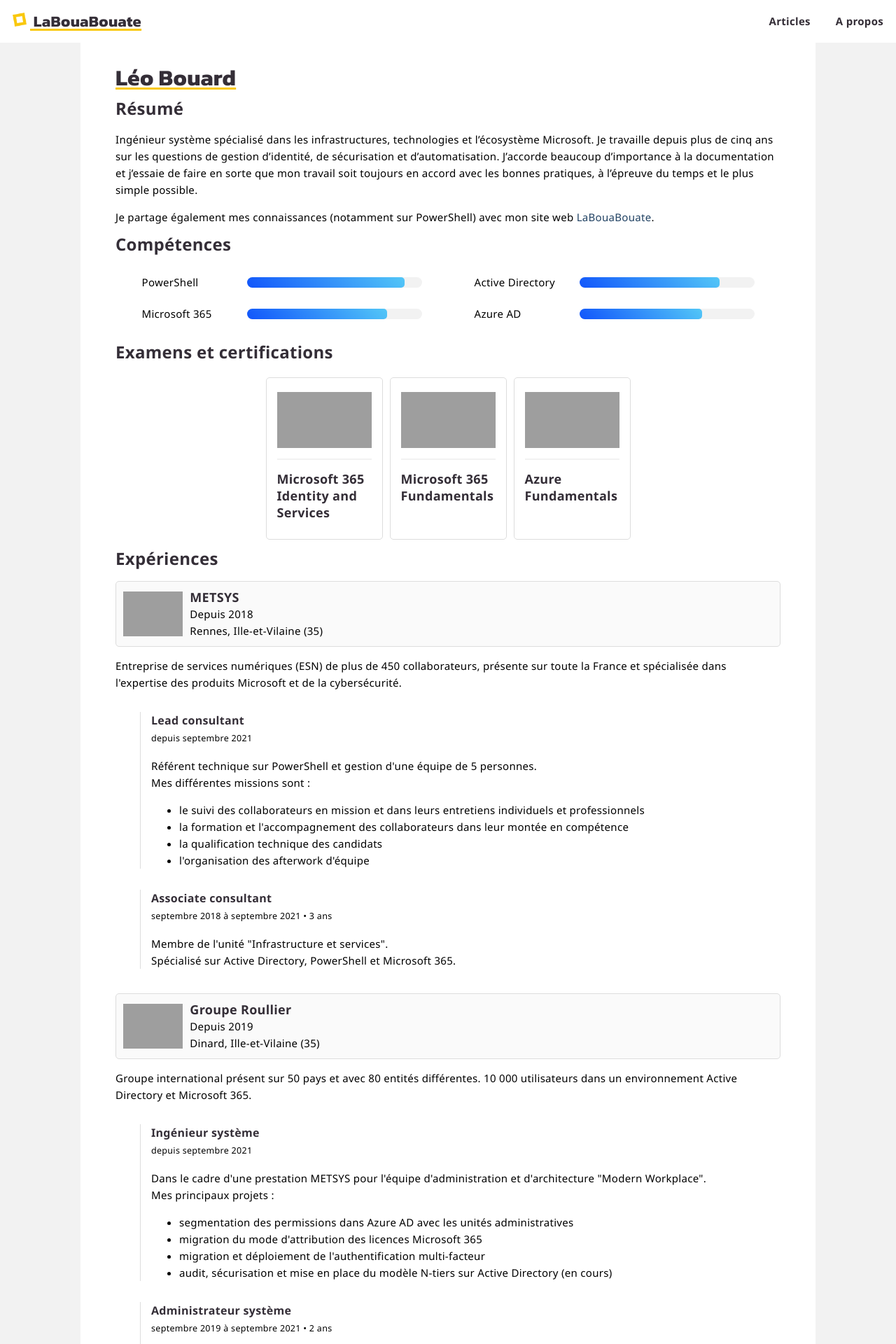
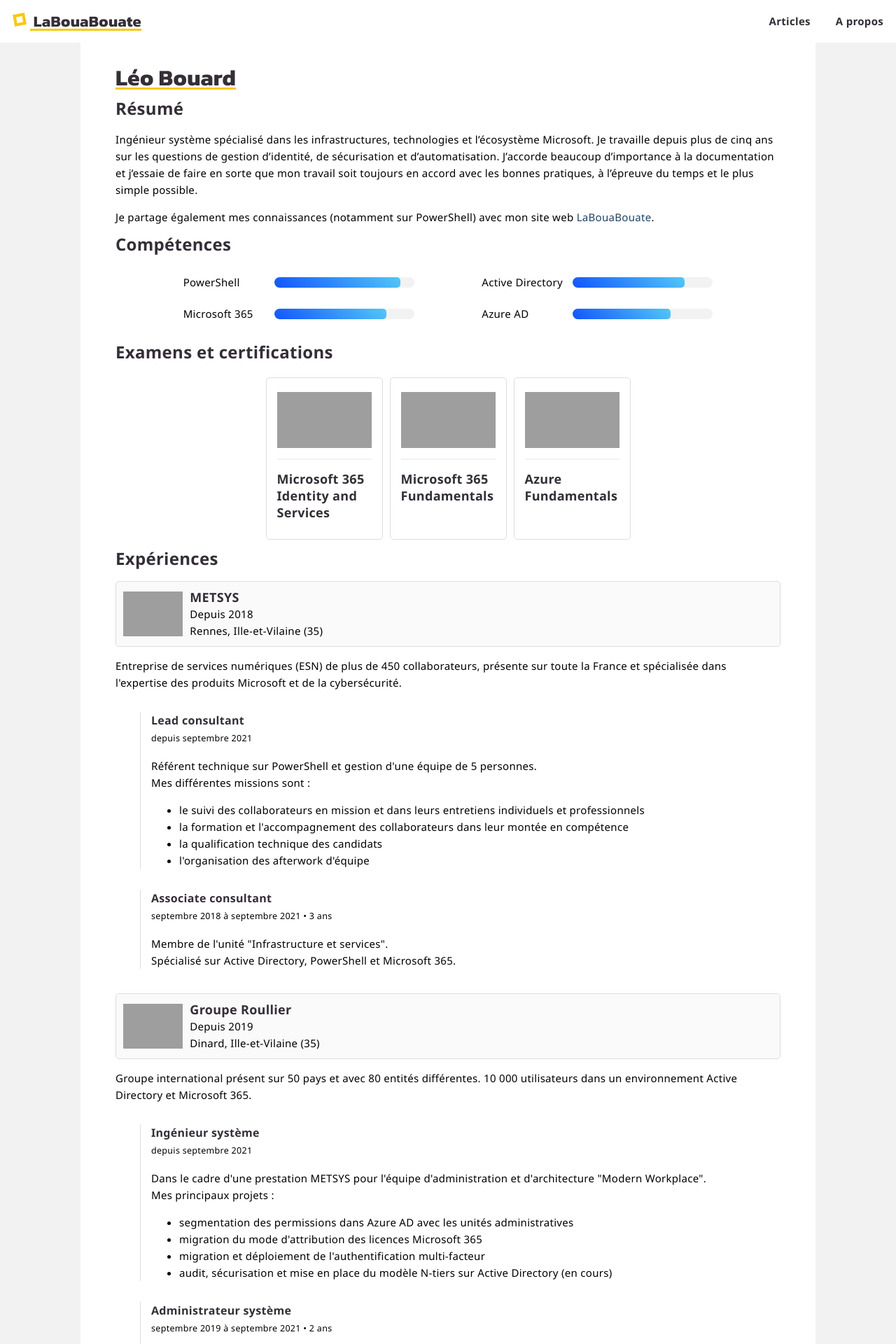
Before and after one commit to leobouard/leobouard.github.io, a Jekyll site: the page built from cv.md, in a window 1280 px wide. Shown: the top 1920 px of the page at 70% size. Built offline with Jekyll 4.4.1, drawn with Linux system fonts in a browser that asks for light colours; some web fonts are replaced; grey boxes are pictures that could not be loaded.

Commit message:
Update cv.scss

```diff
--- a/assets/css/cv.scss
+++ b/assets/css/cv.scss
@@ -64,7 +64,7 @@
     margin: 20px 0px;
     display: flex;
     flex-wrap: wrap;
-    justify-content: space-around;
+    justify-content: space-evenly;
 }
 
 .skill {
@@ -74,7 +74,7 @@
 }
 
 .skill > span {
-    width: 150px;
+    width: 130px;
     height: 15px;
     display: flex;
     align-items: center;
@@ -82,7 +82,7 @@
 
 .progressBar {
     background-color: #f2f2f2;
-    width: 250px;
+    width: 200px;
     height: 15px;
     border-radius: 25px;
     position: relative;
```
